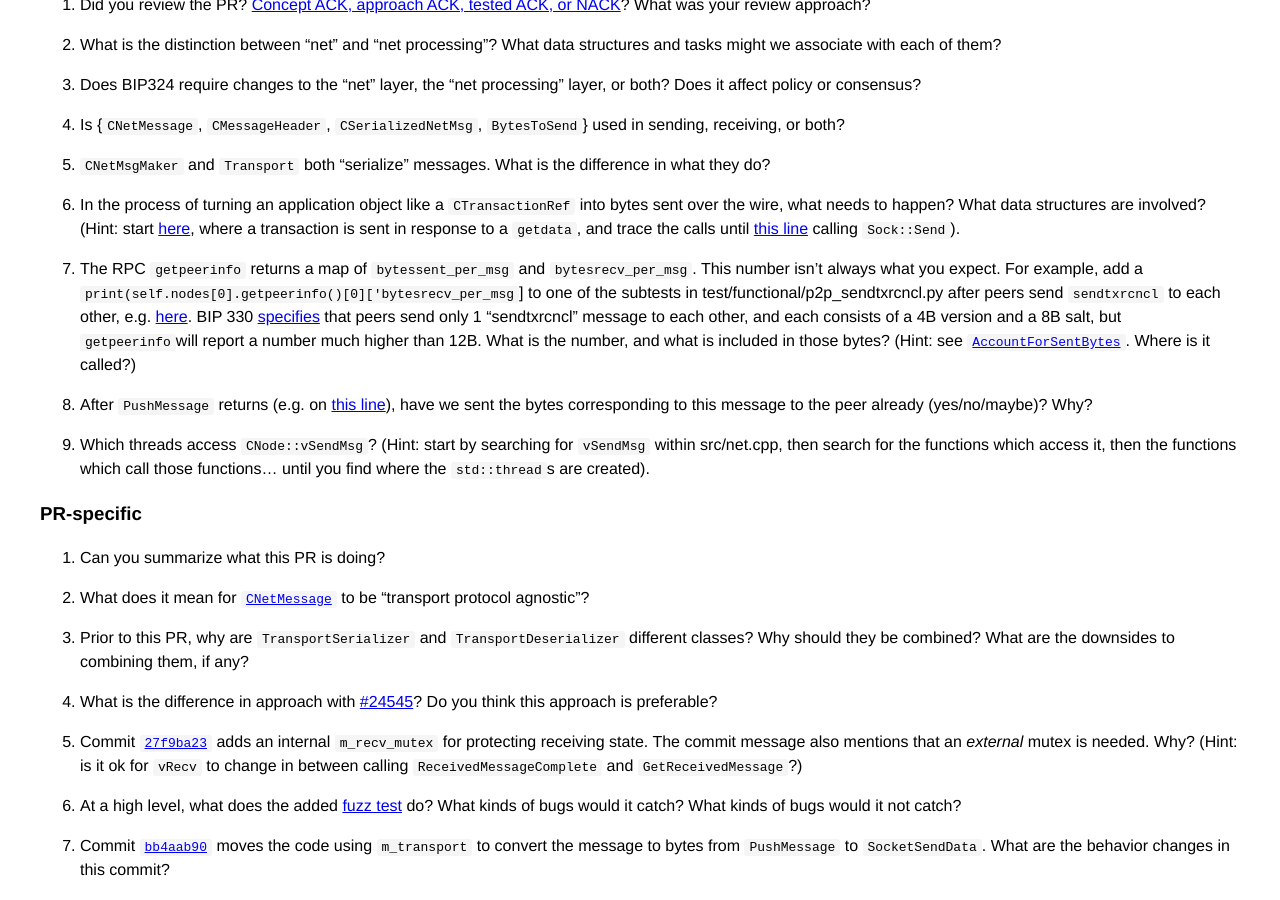
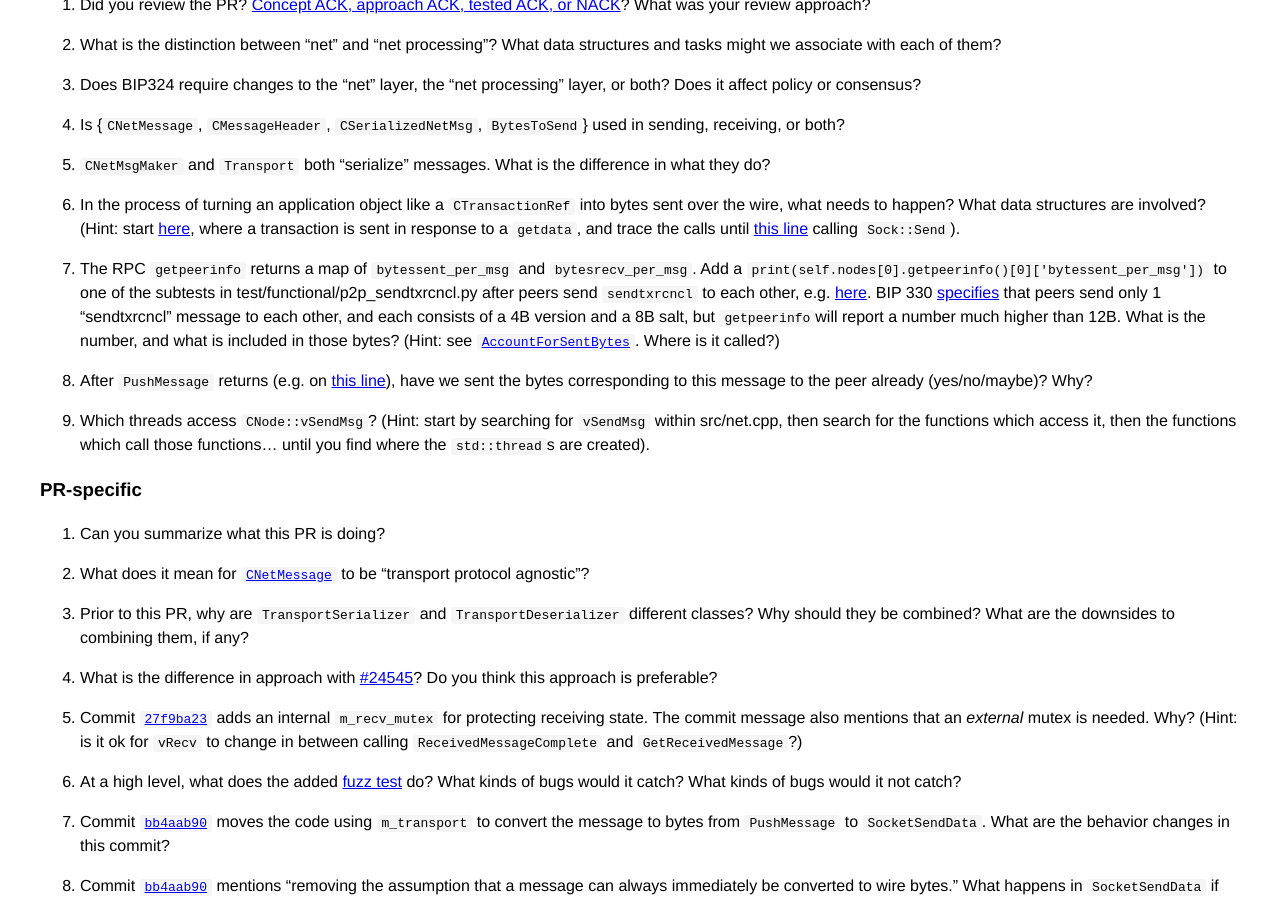
Before and after one commit to bitcoin-core-review-club/website, a Jekyll site: the page built from _posts/2023-09-06-#28165.md, in a window 1280 px wide and 900 px high, scrolled down 1138 px. Built offline with Jekyll 4.4.1, drawn with Linux system fonts in a browser that asks for light colours.

Commit message:
correction

```diff
--- a/_posts/2023-09-06-#28165.md
+++ b/_posts/2023-09-06-#28165.md
@@ -77,9 +77,8 @@
 line](https://github.com/bitcoin/bitcoin/blob/ab42b2ebdbf61225e636e4c00068fd29b2790d41/src/net.cpp#L949)
 calling `Sock::Send`).
 
-7. The RPC `getpeerinfo` returns a map of `bytessent_per_msg` and `bytesrecv_per_msg`. This number
-   isn't always what you expect. For example, add a
-`print(self.nodes[0].getpeerinfo()[0]['bytesrecv_per_msg`] to one of the subtests in test/functional/p2p_sendtxrcncl.py after peers send `sendtxrcncl` to each other, e.g. [here](https://github.com/bitcoin/bitcoin/blob/ab42b2ebdbf61225e636e4c00068fd29b2790d41/test/functional/p2p_sendtxrcncl.py#L75). BIP 330 [specifies](https://github.com/bitcoin/bips/blob/master/bip-0330.mediawiki#user-content-sendtxrcncl) that peers send only 1 "sendtxrcncl" message to each other, and each consists of a 4B version and a 8B salt, but `getpeerinfo`will report a number much higher than 12B. What is the number, and what is included in those bytes?
+7. The RPC `getpeerinfo` returns a map of `bytessent_per_msg` and `bytesrecv_per_msg`. Add a
+`print(self.nodes[0].getpeerinfo()[0]['bytessent_per_msg'])` to one of the subtests in test/functional/p2p_sendtxrcncl.py after peers send `sendtxrcncl` to each other, e.g. [here](https://github.com/bitcoin/bitcoin/blob/ab42b2ebdbf61225e636e4c00068fd29b2790d41/test/functional/p2p_sendtxrcncl.py#L75). BIP 330 [specifies](https://github.com/bitcoin/bips/blob/master/bip-0330.mediawiki#user-content-sendtxrcncl) that peers send only 1 "sendtxrcncl" message to each other, and each consists of a 4B version and a 8B salt, but `getpeerinfo`will report a number much higher than 12B. What is the number, and what is included in those bytes?
    (Hint: see
 [`AccountForSentBytes`](https://github.com/bitcoin/bitcoin/blob/ab42b2ebdbf61225e636e4c00068fd29b2790d41/src/net.h#L514). Where is it called?)
 
```
